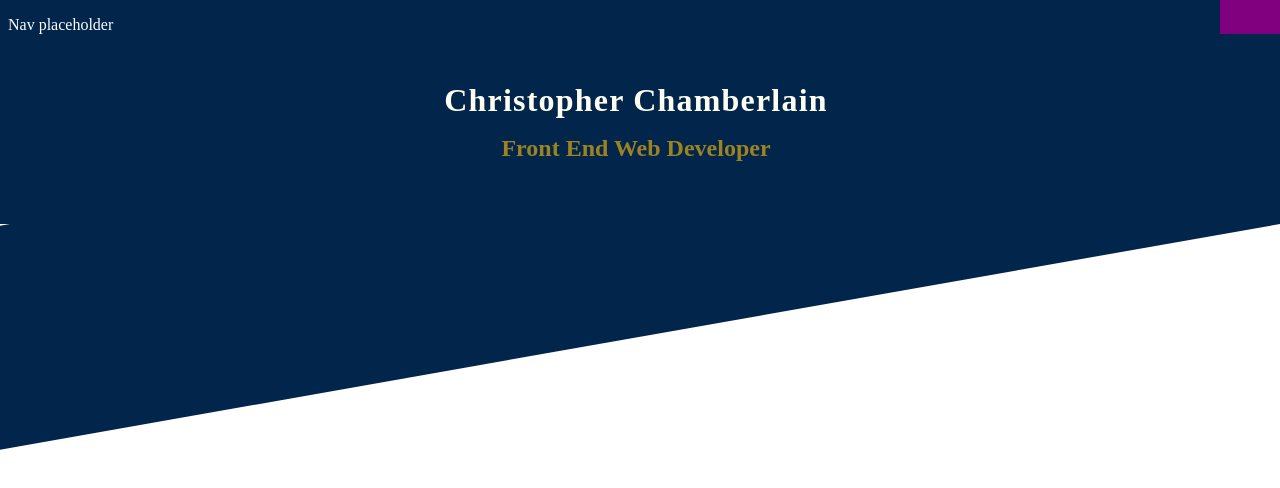
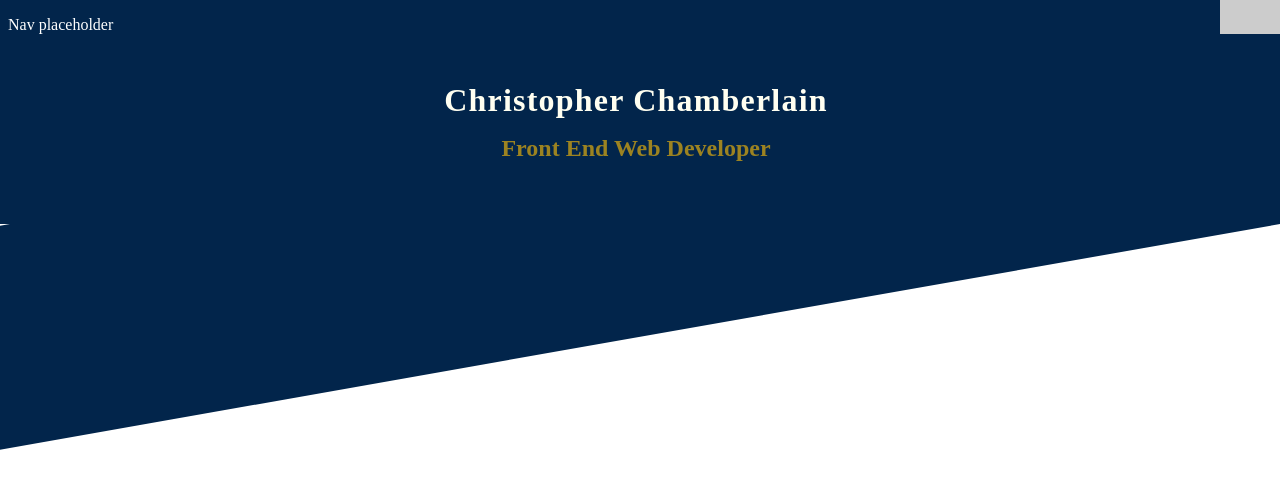
Before and after one commit to AkaraTawng/portfolio-mf-v2, a React (Create React App) app: page / in a window 1280 px wide. Shown: the top 488 px of the page. Built offline with nearby package versions, Linux system fonts and the light colour scheme.

Commit message:
set slider bg color

```diff
--- a/src/main.css
+++ b/src/main.css
@@ -93,4 +93,5 @@
   bottom: 0;
   left: 0;
   right: 0;
+  background-color: #ccc;
 }/*# sourceMappingURL=main.css.map */
--- a/src/scss/themes/_theme-toggle.scss
+++ b/src/scss/themes/_theme-toggle.scss
@@ -20,5 +20,6 @@
         left: 0;
         right: 0;
 
+        background-color: #ccc;
     }
 }
```
Also changed, not shown: 1 other file (tests, documents, lock files or other folders).
